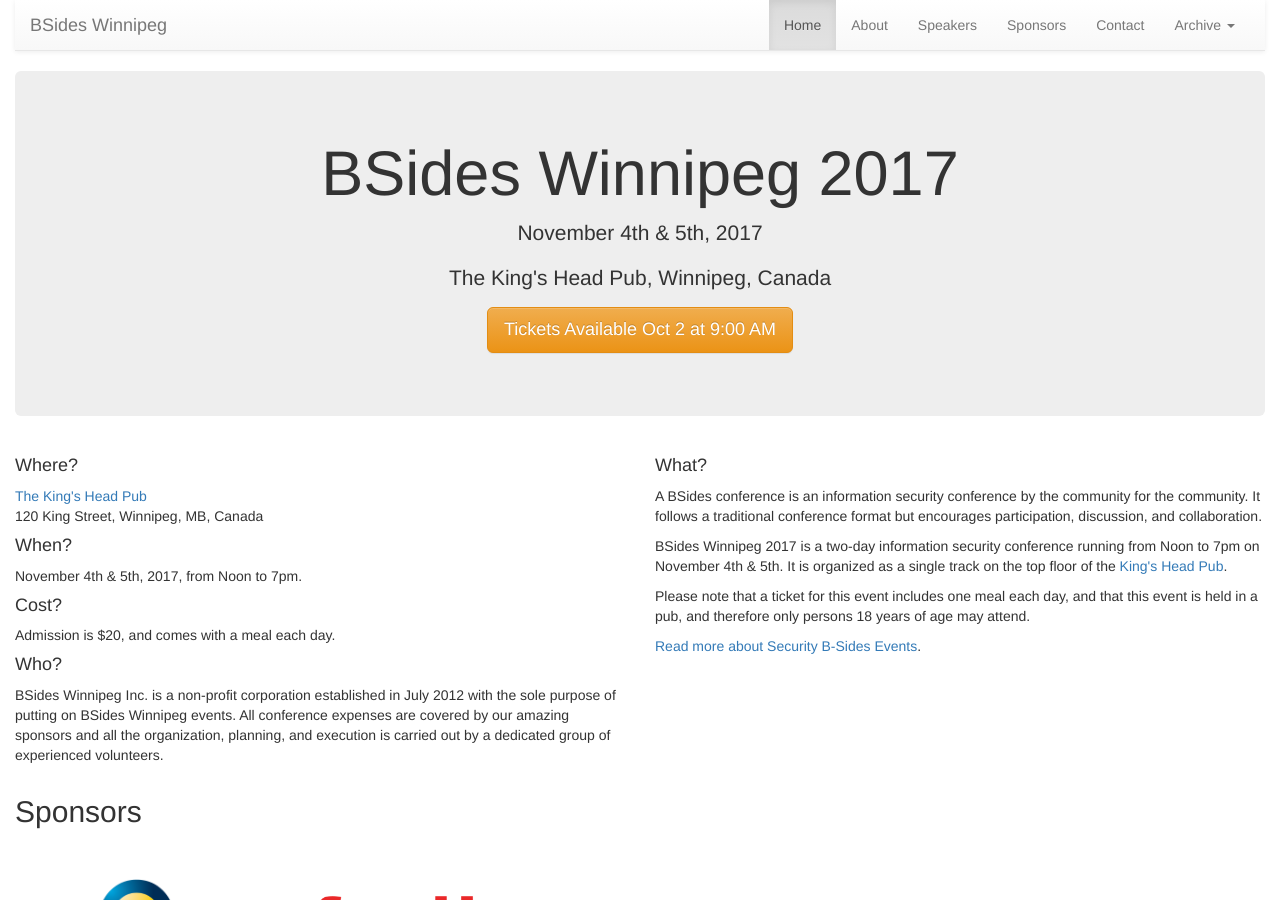
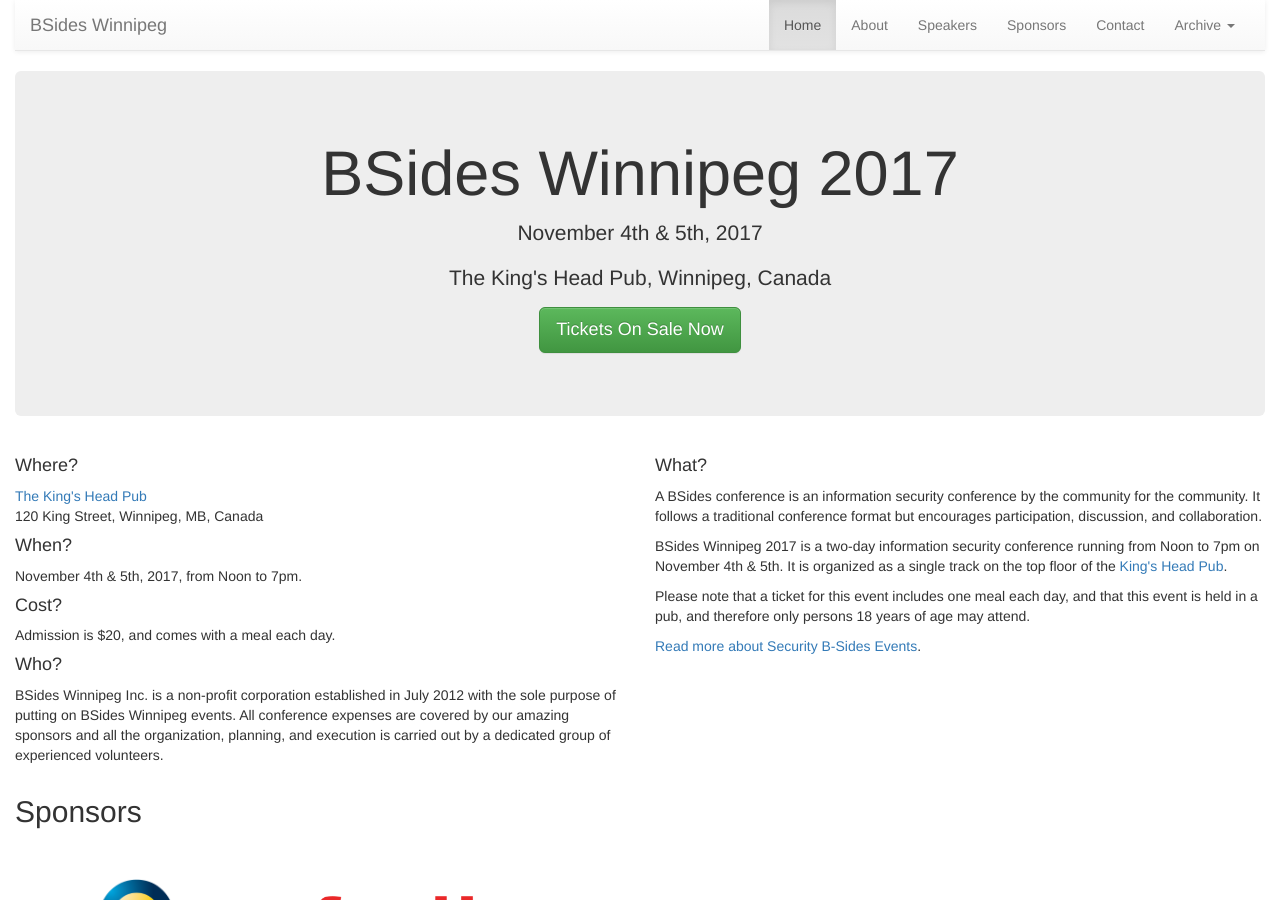
Before and after one commit to bsideswpg/bsideswpg.github.io, a Jekyll site: the page built from index.md, in a window 1280 px wide and 900 px high. Built offline with Jekyll 4.4.1, drawn with Linux system fonts in a browser that asks for light colours.

Commit message:
Tickets on sale now!

```diff
--- a/_includes/jumbotron.html
+++ b/_includes/jumbotron.html
@@ -2,5 +2,5 @@
   <h1>BSides Winnipeg 2017</h1>
   <p class="lead">November 4th &amp; 5th, 2017</p>
   <p class="lead">The King's Head Pub, Winnipeg, Canada</p>
-  <p><a class="btn btn-lg btn-warning" href="https://www.eventbrite.ca/e/bsides-winnipeg-2017-tickets-38434570836" role="button">Tickets Available Oct 2 at 9:00 AM</a></p>
+  <p><a class="btn btn-lg btn-success" href="https://www.eventbrite.ca/e/bsides-winnipeg-2017-tickets-38434570836" role="button">Tickets On Sale Now</a></p>
 </div>
```
